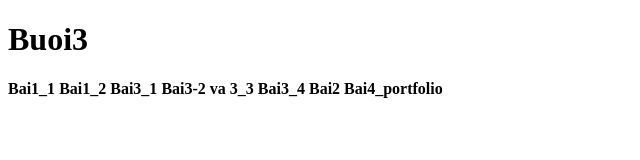
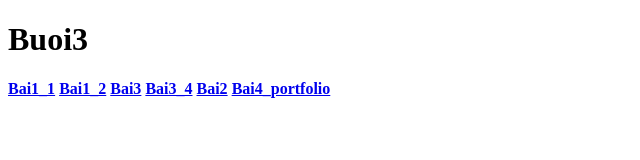
Before and after one commit to Nhunguyen712/buoi3, a plain HTML site: page index.html in a window 1280 px wide. Shown: the whole page, without its empty margins (0-640 px from the left). Drawn offline with Linux system fonts and the light colour scheme.

Commit message:
Update index.html

```diff
--- a/index.html
+++ b/index.html
@@ -7,19 +7,21 @@
   </head>
   <body>
     <h1>Buoi3</h1>
-    <a href="https://nhunguyen712.github.io/buoi3bai1-1/"></a>
-    <strong>Bai1_1</strong>
-    <a href="/nhunguyen712.github.io/bai1-2buoi3/"></a>
-    <strong>Bai1_2</strong>
-    <a href="/nhunguyen712.github.io/bai3_1buoi3/"></a>
-    <strong>Bai3_1</strong>
-    <a href="https://nhunguyen712.github.io/bai3-2va3.3buoi3/"></a>
-    <strong>Bai3-2 va 3_3</strong>
-    <a href="https://nhunguyen712.github.io/bai3-4buoi3/"></a>
-    <strong>Bai3_4</strong>
-    <a href="https://nhunguyen712.github.io/bai2_buoi3/"></a
-    ><strong>Bai2</strong>
-    <a href="https://nhunguyen712.github.io/bai4buoi3/"></a
-    ><strong>Bai4_portfolio</strong>
+    <a href="https://nhunguyen712.github.io/buoi3bai1-1/">
+      <strong>Bai1_1</strong></a
+    >
+    <a href="/nhunguyen712.github.io/bai1-2buoi3/"> <strong>Bai1_2</strong></a>
+    <a href="https://nhunguyen712.github.io/bai3-2va3.3buoi3/">
+      <strong>Bai3</strong></a
+    >
+    <a href="https://nhunguyen712.github.io/bai3-4buoi3/">
+      <strong>Bai3_4</strong></a
+    >
+    <a href="https://nhunguyen712.github.io/bai2_buoi3/">
+      <strong>Bai2</strong></a
+    >
+    <a href="https://nhunguyen712.github.io/bai4buoi3/">
+      <strong>Bai4_portfolio</strong></a
+    >
   </body>
 </html>
```
